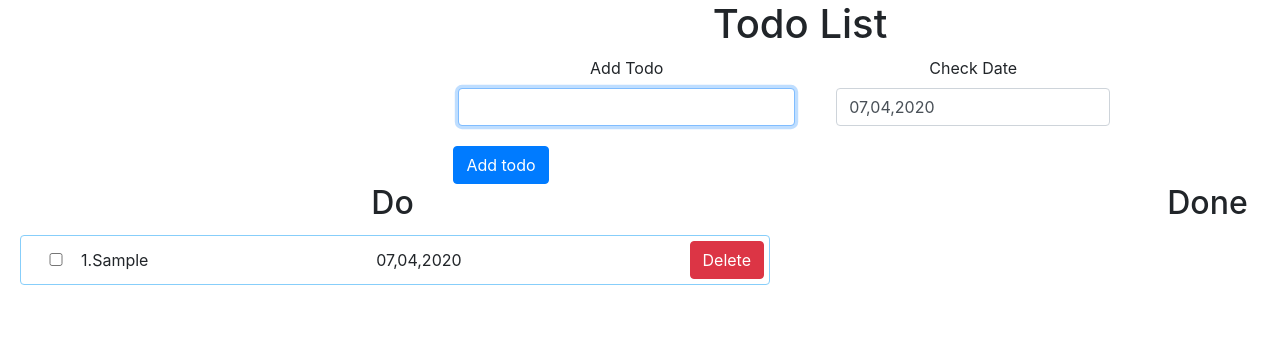
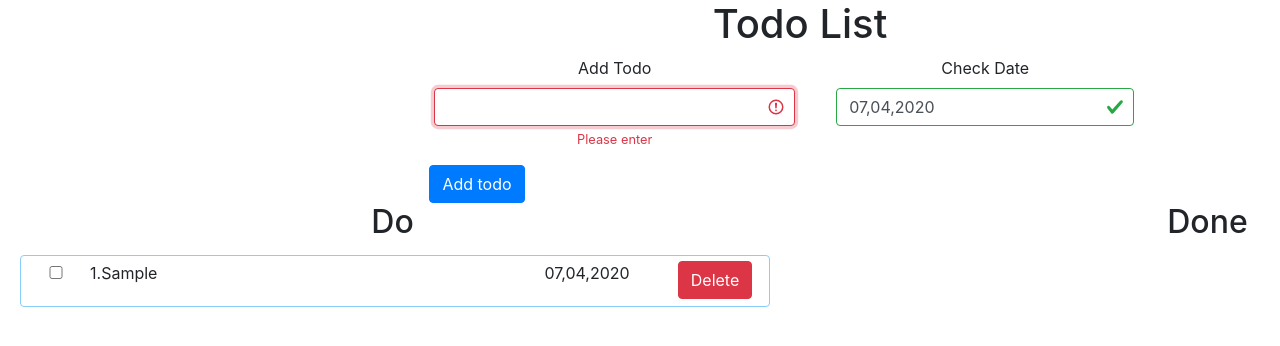
Before and after one commit to romantymets/FirstReactApp, a React (Create React App) app: page / in a window 1280 px wide. Both pictures are taken after typing "Sample" into the empty fields and a click on the button "Add todo". Shown: the top 346 px of the page. Built offline with nearby package versions, Linux system fonts and the light colour scheme.

Commit message:
add style todo

```diff
--- a/src/components/Todo/TodoComponent.js
+++ b/src/components/Todo/TodoComponent.js
@@ -71,14 +71,14 @@ class Todo extends React.Component {
         <h1> Todo List </h1>
         <div className="row" >
         <div className="conteiner">
-          <form onSubmit={this.onButtonClick} className="needs-validation" novalidate>
+          <form onSubmit={this.onButtonClick} className="was-validated" >
             <div className="form-row">
               <div className="col-md-6 mb-3">
-                <label htmlFor="validationCustom01">Add Todo</label>
+                <label>Add Todo</label>
             <input ref={this.inputRef} type={"text"} onChange={this.onTextChange}
-                   className="form-control" id="validationCustom01" required/>
-                <div className="valid-feedback">
-                  Looks good!
+                   className="form-control" required/>
+                <div className="invalid-feedback">
+                  Please enter
                 </div>
               </div>
               <div className="col-md-6 mb-3">
@@ -105,7 +105,7 @@ class Todo extends React.Component {
             <div className="col-xs-12 col-sm-9 col-md-4 col-lg-6">
               <h2> Do </h2>
           <TodoList
-            todos={todos}
+            todos={todos.filter(todo=>{return !todo.complited})}
             onItemCheck={this.onItemCheck}
             onItemRemove={this.onItemRemove}
           >
@@ -113,6 +113,12 @@ class Todo extends React.Component {
             </div>
             <div className="col-xs-12 col-sm-9 col-md-4 col-lg-6">
               <h2> Done </h2>
+              <TodoList
+                todos={todos.filter(todo=>todo.complited)}
+                onItemCheck={this.onItemCheck}
+                onItemRemove={this.onItemRemove}
+              >
+              </TodoList>
             </div>
             </div>
           </div>
--- a/src/components/TodoList/TodoList.css
+++ b/src/components/TodoList/TodoList.css
@@ -6,9 +6,6 @@
     margin: 5px;
     margin-right: 0px;
     border: 1px solid lightskyblue;
-    display: flex;
-    justify-content: space-between;
-    align-items: center;
     border-radius: 4px;
     padding: 5px;
     margin-bottom: 2px;
@@ -18,3 +15,9 @@
     position: relative;
   left: 0px;
 }
+.text-cut{
+    text-align: left;
+    white-space: nowrap; /* Запрещаем перенос строк */
+    overflow: hidden; /* Обрезаем все, что не помещается в область */
+    text-overflow: ellipsis; /* Добавляем многоточие */
+}
--- a/src/components/TodoList/TodoList.js
+++ b/src/components/TodoList/TodoList.js
@@ -11,18 +11,24 @@ class TodoList extends React.Component {
     const { todos, onItemCheck,onItemRemove } = this.props
     return (
         <div className="container-fluid">
-        <ul  className="list-group">
+          <ul className="list-group">
             {todos.map((todo) =>
-            (<li className="list-group-item"  key={todo.id}>
-                <span className={`${todo.complited ? 'checked-item' : ''}`} >
+                (<li className="list-group-item" key={todo.id}>
+                  <div className="row">
+                    <div className="col-1">
                       <input type="checkbox" className="checkbox-container" checked={todo.complited}
                              onChange={onItemCheck(todo.id)}
                       />
-                  {todo.id}.
-                 {todo.title}
-                  </span>
-                    {moment(todo.startDate).format("DD,MM,YYYY")}
-                <button  className="btn btn-danger" onClick={onItemRemove(todo.id)}> Delete</button>
+                    </div>
+                    <div className="col-7">
+                      <p  className={`text-cut ${todo.complited ? 'checked-item' : ''}`} >
+                        {todo.id}.{todo.title}</p>
+                    </div>
+                    <div className="col-2">   {moment(todo.startDate).format("DD,MM,YYYY")}   </div>
+                    <div className="col-2">
+                      <button className="btn btn-danger" onClick={onItemRemove(todo.id)}> Delete</button>
+                    </div>
+                  </div>
                 </li>)
               )}
               </ul>
```
Lines whose indentation alone changed are shown as unchanged.
